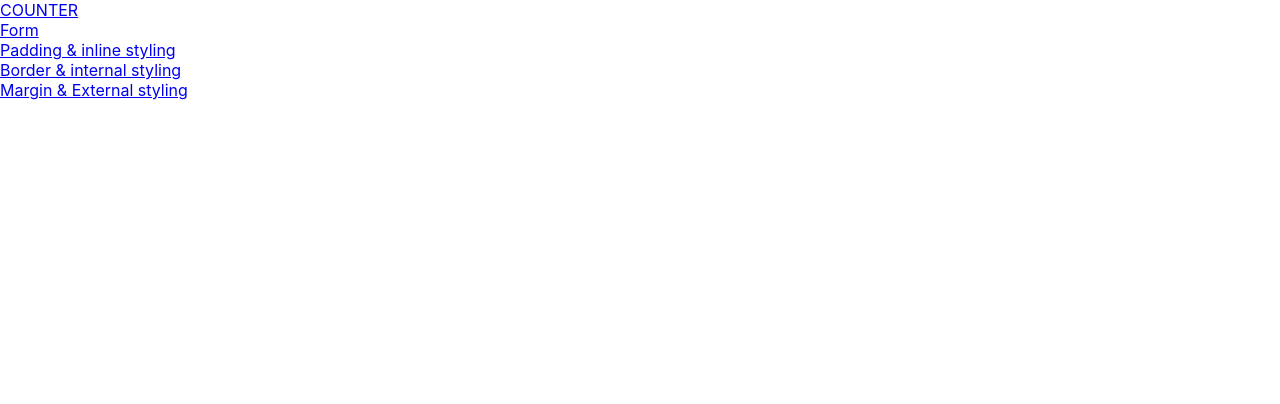
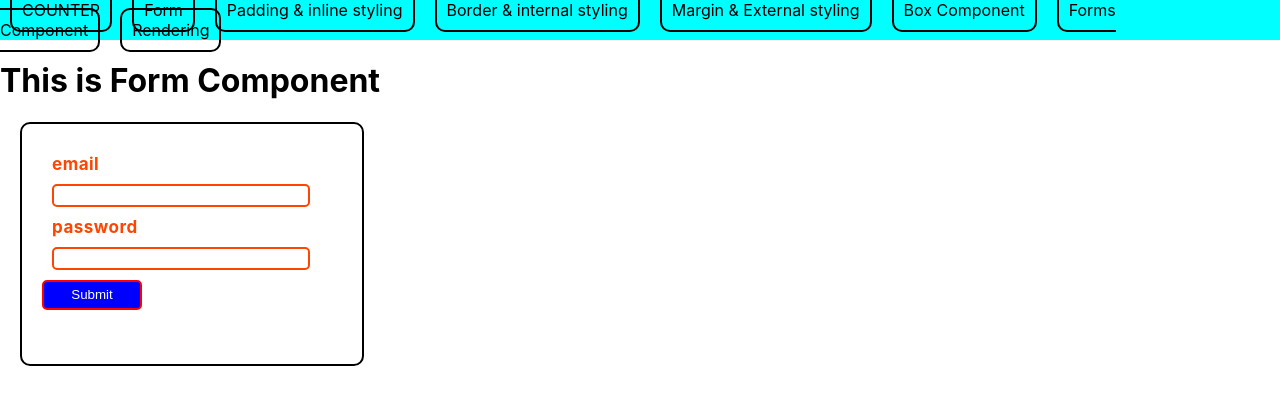
Before and after one commit to JoshiSankar-4021/batch_oct, a React (Create React App) app: page /Forms in a window 1280 px wide. Shown: the top 404 px of the page. Built offline with nearby package versions, Linux system fonts and the light colour scheme.

Commit message:
nav css ,box,forms,rendering

```diff
--- a/src/App.js
+++ b/src/App.js
@@ -5,6 +5,9 @@ import Nav from './Nav/Nav.jsx';
 import Padding from './Padding/Padding.jsx';
 import Border from './Border/Border.jsx';
 import Margin from './Margin/Margin.jsx';
+import Box from './Box/Box.jsx';
+import Forms from './Forms/Forms.jsx';
+import Rendering from './Rendering/Rendering.jsx';
 function App(){
   return(
     <>
@@ -15,6 +18,9 @@ function App(){
         <Route path='/padding' element={<Padding/>}/>
         <Route path='/border' element={<Border/>}/>
         <Route path='/Margin' element={<Margin/>}/>
+        <Route path='/Box' element={<Box/>}/>
+        <Route path='/Forms' element={<Forms/>}/>
+        <Route path='/Rendering' element={<Rendering/>}/>
       </Routes>
     </>
   );
--- /dev/null
+++ b/src/Box/Box.css
@@ -0,0 +1,9 @@
+.Card{
+    width:300px;
+    height:200px;
+    background-color:aqua;
+    border:2px solid black;
+    border-radius:10px;
+    padding: 20px;
+    margin:20px;
+}
--- /dev/null
+++ b/src/Box/Box.jsx
@@ -0,0 +1,15 @@
+import React from 'react';
+import './Box.css';
+function Box(){
+    return(
+        <div>
+            <h1>This is Box Component</h1>
+            <div className='Card'>
+                <h1>Styled Box</h1>
+                <p>This box is styled using external CSS file.</p>
+                <button>Click Me</button>
+            </div>
+        </div>
+    );
+}
+export default Box;
--- a/src/Forms/Forms.css
+++ b/src/Forms/Forms.css
@@ -0,0 +1,39 @@
+.form-div{
+    width:300px;
+    height:200px;
+    border:2px solid black;
+    border-radius:10px;
+    padding: 20px;
+    margin:20px;
+}
+
+.form-lable{
+    display:block;
+    margin:10px;
+    font-size: 17px;
+    font-weight: bold;
+    color:orangered;
+    text-Transform: lowercase;
+    letter-spacing: 0.5px;
+    cursor: pointer;
+}
+
+.form-input{
+    display:block;
+    margin:10px;
+    width:250px;
+    border-color:orangered;
+    border-style:solid;
+    border-radius:5px;
+    font-size:15px;
+}
+
+.submit{
+    border-color:red;
+    background-color: blue;
+    color:white;
+    border-style: solid;
+    border-radius:5px;
+    width:100px;
+    height:30px;
+}
--- a/src/Forms/Forms.jsx
+++ b/src/Forms/Forms.jsx
@@ -1,35 +1,36 @@
-import {useState} from 'react';
-import { NavLink,Link } from 'react-router-dom';
+import {useState} from "react";
+import './Forms.css';
 function Forms(){
-    const [formdata,setFormdata]=useState({
-        email:'',
-        password:''
-    })
-    const handlechanges=(e)=>{
-        const {name,value} = e.target;
-        setFormdata((prevData)=>({
-            ...prevData,
-            [name]:value,
-        }));
+    const [form,setForm]=useState({
+        email:"",
+        password:""
+    });
+
+    const handleChanges=(e)=>{
+        const {name,value}=e.target;
+        setForm({...form,[name]:value})
     }
-    const handlesubmit=(e)=>{
+
+    const handleSubmit=(e)=>{
         e.preventDefault();
-        console.log(formdata);
+        console.log(form);
     }
 
     return(
-    <div>
-        <h1>FORMS</h1>
-        <form onSubmit={handlesubmit}>
-            <lable>Email</lable>
-            <input type="email" name="email" value={formdata.email} onChange={handlechanges}/>
-            <lable>Password</lable>
-            <input type="password" name="password" value={formdata.password} onChange={handlechanges}/>
-            <input type="submit"/>
-            <button onClick={handlesubmit}>print</button><br/>
-            <NavLink to='/'>Counter nav link</NavLink><br/>
-            <Link to='/'>Counte link</Link>
-        </form>
-    </div>)
+        <div>
+            <h1>This is Form Component</h1>
+            <div className="form-div">
+                <form>
+                <lable className='form-lable'>Email</lable>
+                <input type="email" className='form-input' name="email" value={form.email} onChange={handleChanges}/>
+                <lable  className='form-lable'>Password</lable>
+                <input type="password" className='form-input' name="password" value={form.password} onChange={handleChanges}/>
+                <button className="submit" onClick={handleSubmit}>Submit</button>
+            </form>
+            <h1>{form.email}</h1>
+            <h1>{form.password}</h1>
+            </div>
+        </div>
+    );
 }
 export default Forms;
--- a/src/Nav/Nav.css
+++ b/src/Nav/Nav.css
@@ -0,0 +1,12 @@
+.navlink{
+    text-decoration: none;
+    color:black;
+    margin:10px;
+    margin-top: 20px;
+    border:2px solid black;
+    border-radius:10px;
+    padding:10px;
+}
+.navdiv{
+    background-color: aqua;
+}
--- a/src/Nav/Nav.jsx
+++ b/src/Nav/Nav.jsx
@@ -1,12 +1,16 @@
 import { NavLink } from "react-router-dom";
+import './Nav.css';
 function Nav(){
     return(
-        <div>
-            <NavLink to='/'>COUNTER</NavLink><br/>
-            <NavLink to='/form'>Form</NavLink><br/>
-            <NavLink to='/padding'>Padding & inline styling</NavLink><br/>
-            <NavLink to='/border'>Border & internal styling</NavLink><br/>
-            <NavLink to='/Margin'>Margin & External styling</NavLink>
+        <div className="navdiv">
+            <NavLink to='/' className="navlink">COUNTER</NavLink>
+            <NavLink to='/form' className="navlink">Form</NavLink>
+            <NavLink to='/padding' className="navlink">Padding & inline styling</NavLink>
+            <NavLink to='/border'className="navlink">Border & internal styling</NavLink>
+            <NavLink to='/Margin'className="navlink">Margin & External styling</NavLink>
+            <NavLink to='/Box' className="navlink">Box Component</NavLink>
+            <NavLink to='/Forms' className="navlink">Forms Component</NavLink>
+            <NavLink to='/Rendering' className="navlink">Rendering</NavLink>
         </div>
     )
 }
--- /dev/null
+++ b/src/Rendering/Rendering.css
@@ -0,0 +1,9 @@
+.Card{
+    width:300px;
+    height:200px;
+    background-color:aqua;
+    border:2px solid black;
+    border-radius:10px;
+    padding: 20px;
+    margin:20px;
+}
--- /dev/null
+++ b/src/Rendering/Rendering.jsx
@@ -0,0 +1,60 @@
+import './Rendering.css';
+function Rendering(){
+    const products =[{name:"Shoes",brand:"Nike",productsno:10,id:1},
+        {name:"Shoes",brand:"Paragon",productsno:10,id:2},
+        {name:"Shoes",brand:"Bata",productsno:10,id:3},
+        {name:"Shoes",brand:"VKC PRIDE",productsno:10,id:4},
+        {name:"Shoes",brand:"JIMMEY CHEW",productsno:10,id:5}
+    ]
+    return(
+        <div>
+            <h1>Dtat Rendering</h1>
+            <h2>List Rendering</h2>
+            <ul>
+                {
+                    products.map((product)=>(
+                        <li key={product.id}>
+                            {product.name},{product.brand},{product.productsno}
+                        </li>
+                    ))
+                }
+            </ul>
+            <h2>Table Rendering</h2>
+            <table border="1">
+                <thead>
+            <tr>
+                <th>Id</th>
+                <th>BRAND</th>
+                <th>Product Name</th>
+                <th>STOCK</th>
+                <th>CART</th>
+            </tr>
+                </thead>
+                {
+                    products.map((product)=>(
+                        <tr key={product.id}>
+                            <td>{product.id}</td>
+                            <td>{product.brand}</td>
+                            <td>{product.name}</td>
+                            <td>{product.productsno}</td>
+                            <td><button>ADD TO CART</button></td>
+                        </tr>
+                    ))
+                }
+            </table>
+            <h2>Card rendering</h2>
+            {
+                products.map((product)=>(
+                    <div key={product.id} className="Card">
+                        <h1>{product.brand}</h1>
+                        <h2>{product.name}</h2>
+                        <h3>{product.productsno}</h3>
+                        <button>ADD TO CART</button>
+                    </div>
+                ))
+            }
+        </div>
+    );
+}
+
+export default Rendering;
```
